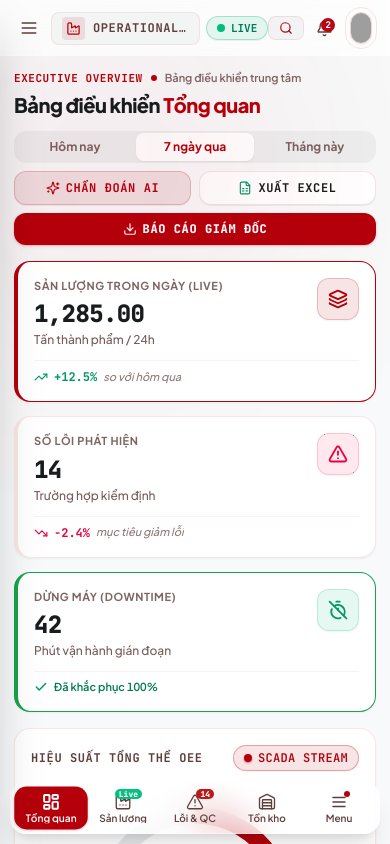
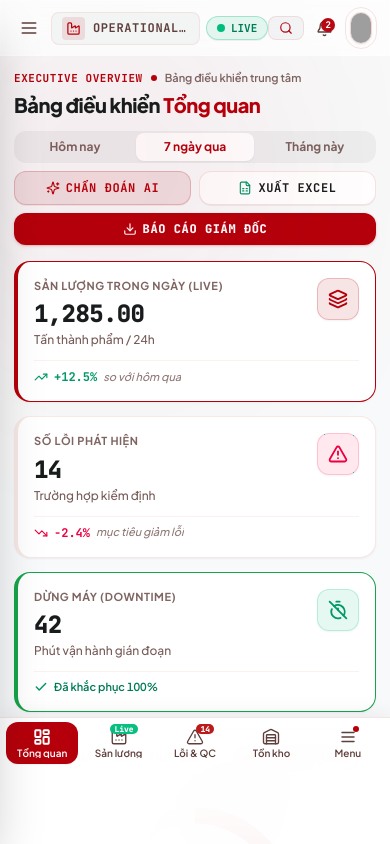
Before and after one commit to VANDUY1112/hoasen, a React (Vite) app: page /#/tong-quan in a window 390 px wide. Shown: the top 844 px of the page. Built offline with nearby package versions, Linux system fonts and the light colour scheme; grey boxes are pictures that could not be loaded.

Commit message:
feat: implement mobile navigation and core management pages for inventory, yield, and production benchmarks

```diff
--- a/src/App.tsx
+++ b/src/App.tsx
@@ -64,7 +64,7 @@ function AppContent() {
           onMenuClick={() => setSidebarOpen(true)}
         />
 
-        <main className="relative pt-14 pb-20 lg:pb-6 bg-surface min-h-screen overflow-x-hidden">
+        <main className="relative pt-14 pb-16 lg:pb-6 bg-surface min-h-screen overflow-x-hidden">
           <Routes>
             <Route path="/" element={<Navigate to="/tong-quan" replace />} />
             <Route path="/tong-quan" element={<TongQuan />} />
--- a/src/components/layout/MobileNav.tsx
+++ b/src/components/layout/MobileNav.tsx
@@ -48,8 +48,8 @@ export default function MobileNav({ onOpenSidebar }: MobileNavProps) {
   ]
 
   return (
-    <div className="fixed bottom-0 left-0 right-0 z-40 lg:hidden px-2.5 pb-2.5 pointer-events-none">
-      <nav className="pointer-events-auto max-w-sm mx-auto glass backdrop-blur-2xl bg-surface-container-lowest/95 border border-outline-variant/60 shadow-xl rounded-2xl p-1 flex items-center justify-around">
+    <div className="fixed bottom-0 left-0 right-0 z-40 lg:hidden bg-surface-container-lowest/95 backdrop-blur-2xl border-t border-outline-variant/40 shadow-[0_-4px_20px_rgba(0,0,0,0.06)] px-1.5 pt-1 pb-safe">
+      <nav className="w-full flex items-center justify-around gap-1">
         {navItems.map((item) => {
           const isActive = currentPath === item.id
           const Icon = item.icon
@@ -59,10 +59,10 @@ export default function MobileNav({ onOpenSidebar }: MobileNavProps) {
               key={item.id}
               onClick={() => navigate(item.path)}
               className={`
-                cursor-pointer relative flex flex-col items-center justify-center py-1.5 px-2 rounded-xl transition-all duration-200 flex-1
+                cursor-pointer relative flex flex-col items-center justify-center py-1.5 px-1 rounded-xl transition-all duration-200 flex-1
                 ${isActive
-                  ? 'bg-primary text-on-primary shadow-xs shadow-primary/20 scale-[1.02] font-bold'
-                  : 'text-on-surface-variant hover:text-primary hover:bg-surface-container-high/50 active:scale-95'
+                  ? 'bg-primary text-on-primary shadow-xs font-bold'
+                  : 'text-on-surface-variant hover:text-primary hover:bg-surface-container-high/40 active:scale-95'
                 }
               `}
             >
@@ -84,7 +84,7 @@ export default function MobileNav({ onOpenSidebar }: MobileNavProps) {
                   </span>
                 )}
               </div>
-              <span className="text-[10px] mt-0.5 truncate max-w-[56px] font-semibold leading-none">
+              <span className="text-[10px] mt-0.5 truncate font-semibold leading-none">
                 {item.label}
               </span>
             </button>
@@ -94,7 +94,7 @@ export default function MobileNav({ onOpenSidebar }: MobileNavProps) {
         {/* Menu Drawer Toggle Button */}
         <button
           onClick={onOpenSidebar}
-          className="cursor-pointer relative flex flex-col items-center justify-center py-1.5 px-2 rounded-xl text-on-surface-variant hover:text-primary hover:bg-surface-container-high/50 active:scale-95 transition-all duration-200 flex-1"
+          className="cursor-pointer relative flex flex-col items-center justify-center py-1.5 px-1 rounded-xl text-on-surface-variant hover:text-primary hover:bg-surface-container-high/40 active:scale-95 transition-all duration-200 flex-1"
         >
           <div className="relative">
             <Menu size={18} className="stroke-[2]" />
--- a/src/pages/QuanLyDinhMuc.tsx
+++ b/src/pages/QuanLyDinhMuc.tsx
@@ -54,7 +54,7 @@ export default function QuanLyDinhMuc() {
       </div>
 
       {/* Top Stats */}
-      <div className="grid grid-cols-1 sm:grid-cols-2 lg:grid-cols-4 gap-3.5 sm:gap-4 stagger">
+      <div className="grid grid-cols-2 lg:grid-cols-4 gap-2.5 sm:gap-4 stagger">
         {[
           { label: 'Target Yield', value: '42,500', unit: 'Tấn/tháng', trend: '+4.2%', icon: Factory, border: 'border-l-4 border-l-primary' },
           { label: 'Quality Standard', value: '99.8', unit: '%', progress: 99.8, icon: ShieldCheck, border: 'border-l-4 border-l-emerald-500' },
--- a/src/pages/QuanLyTonKho.tsx
+++ b/src/pages/QuanLyTonKho.tsx
@@ -116,7 +116,7 @@ export default function QuanLyTonKho() {
       </div>
 
       {/* KPI Summary Cards */}
-      <div className="grid grid-cols-1 sm:grid-cols-2 lg:grid-cols-4 gap-3.5 sm:gap-4 stagger">
+      <div className="grid grid-cols-2 lg:grid-cols-4 gap-2.5 sm:gap-4 stagger">
         <div className="bg-surface-container-lowest p-4 sm:p-5 rounded-2xl shadow-xs border border-outline-variant/35 border-l-4 border-l-primary card-hover flex justify-between items-start">
           <div>
             <p className="font-mono text-xs text-on-surface-variant uppercase font-bold">Tổng mặt hàng</p>
--- a/src/pages/SanLuong.tsx
+++ b/src/pages/SanLuong.tsx
@@ -85,8 +85,8 @@ export default function SanLuong() {
       </section>
 
       {/* KPI Cards */}
-      <section className="grid grid-cols-1 sm:grid-cols-2 lg:grid-cols-4 gap-3.5 sm:gap-4 stagger">
-        <div className="sm:col-span-2 bg-surface-container-lowest p-4 sm:p-5 shadow-xs border border-outline-variant/35 rounded-2xl card-hover relative overflow-hidden">
+      <section className="grid grid-cols-2 lg:grid-cols-4 gap-2.5 sm:gap-4 stagger">
+        <div className="col-span-2 bg-surface-container-lowest p-4 sm:p-5 shadow-xs border border-outline-variant/35 rounded-2xl card-hover relative overflow-hidden">
           <div className="flex justify-between items-start">
             <div>
               <div className="flex items-center gap-2 mb-1.5">
```
